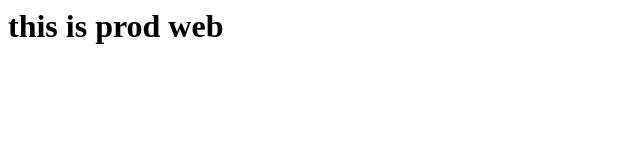
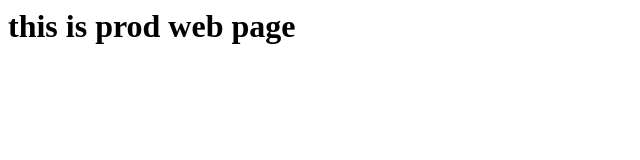
Before and after one commit to mayet16/prodweb, a plain HTML site: page index.html in a window 1280 px wide. Shown: the whole page, without its empty margins (0-640 px from the left). Drawn offline with Linux system fonts and the light colour scheme.

Commit message:
prod web updaaaaate

```diff
--- a/index.html
+++ b/index.html
@@ -1 +1 @@
-<h1>this is prod web<h1>
+<h1>this is prod web page<h1>
```
